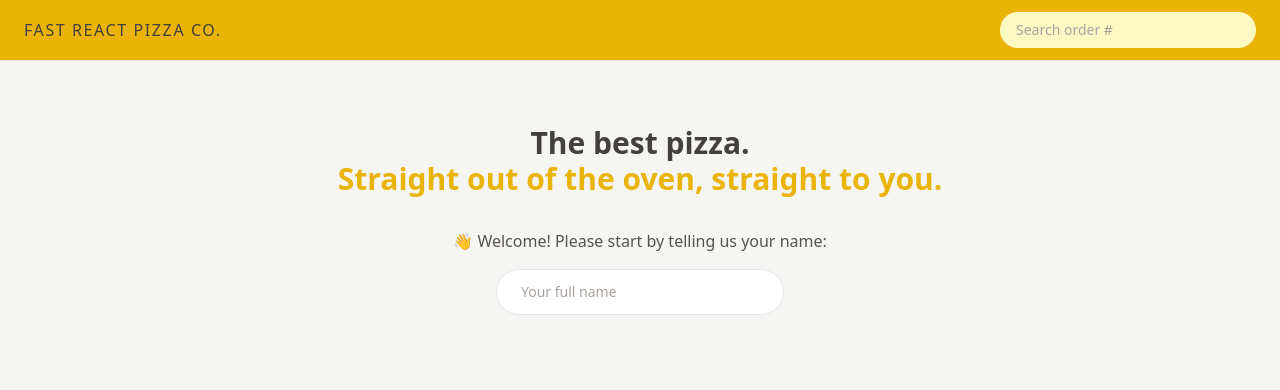
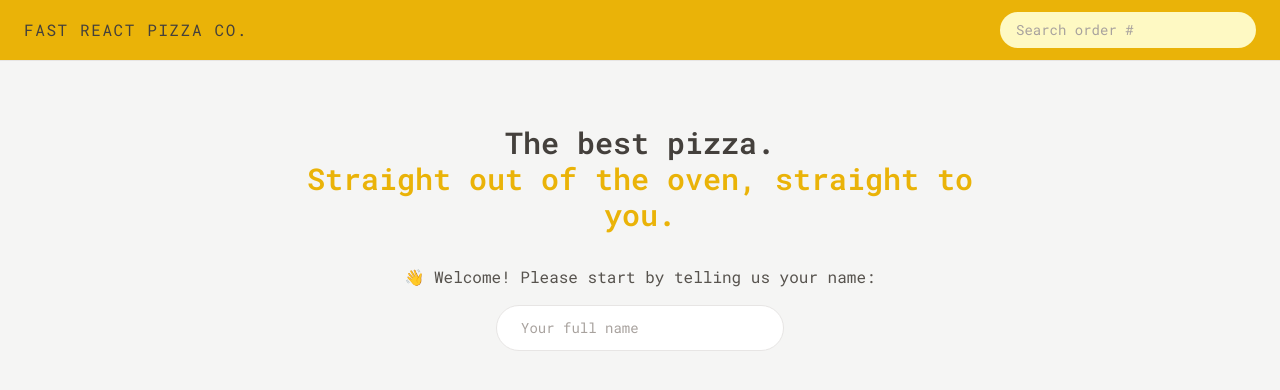
Before and after one commit to RamezCh/tailwind-css-3, a React (Vite) app: page / in a window 1280 px wide. Shown: the top 390 px of the page. Built offline with nearby package versions, Linux system fonts and the light colour scheme.

Commit message:
Configuring Tailwind

```diff
--- a/tailwind.config.js
+++ b/tailwind.config.js
@@ -1,4 +1,6 @@
 /** @type {import('tailwindcss').Config} */
+// below comment disables eslint for next line only
+// eslint-disable-next-line
 export default {
   content: [
     './index.html',
@@ -6,7 +8,31 @@ export default {
     './pages/**/*.{html,js,jsx,ts,tsx}',
   ],
   theme: {
-    extend: {},
+    fontFamily: {
+      pizza: 'Roboto Mono, monospace',
+      sans: 'Roboto Mono, monospace',
+    },
+
+    extend: {
+      colors: {
+        pizza: '#123456',
+      },
+
+      fontSize: {
+        huge: ['80rem', { lineHeight: '1' }],
+      },
+
+      height: {
+        screen: '100dvh',
+      },
+    },
   },
   plugins: [],
 };
+
+// pizza is now new font class lol as font-pizza
+// by overwriting sans which is used as base for tailwind new base becomes roboto mono
+
+// If we put in theme it will override all so using colors in theme will remove all other tailwind colors, if you dont want that put it in extend instead, meaning tailwind + urs available
+
+// You can use doc to see props and tailwind config
```
